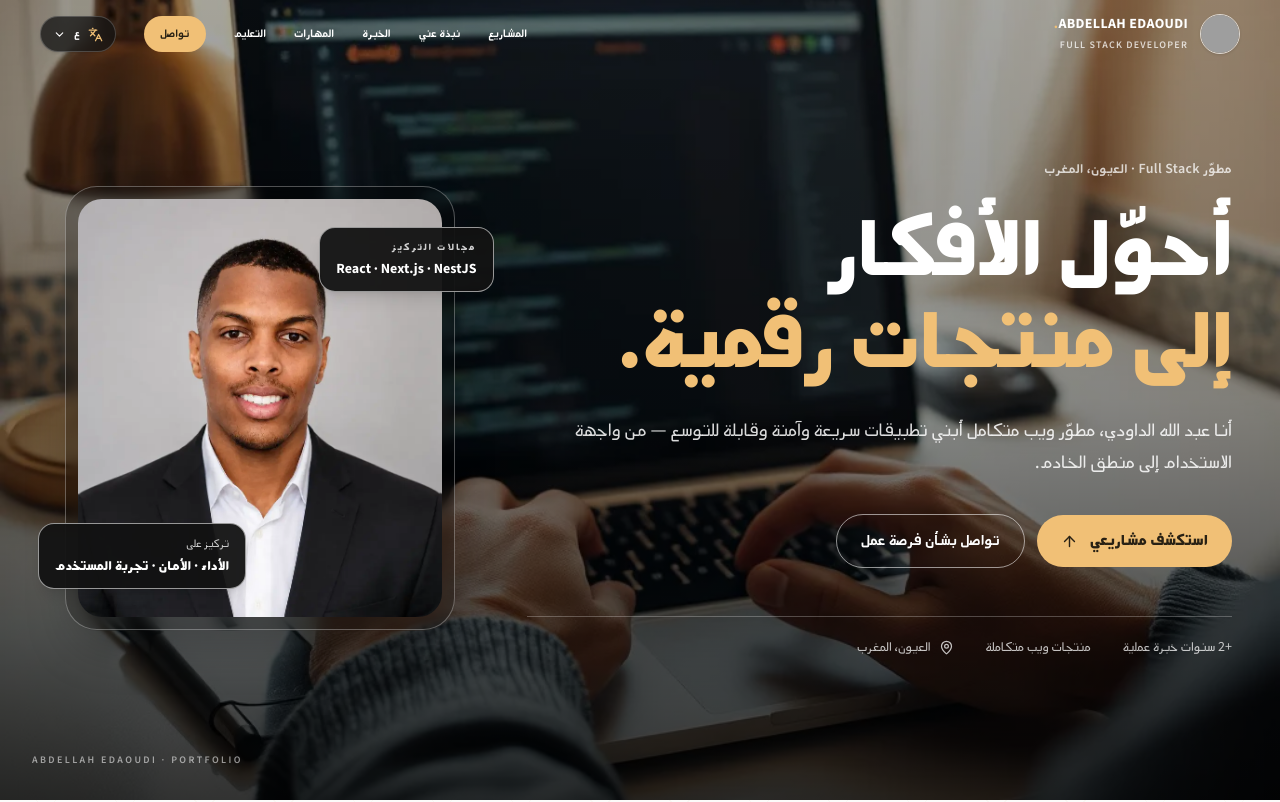
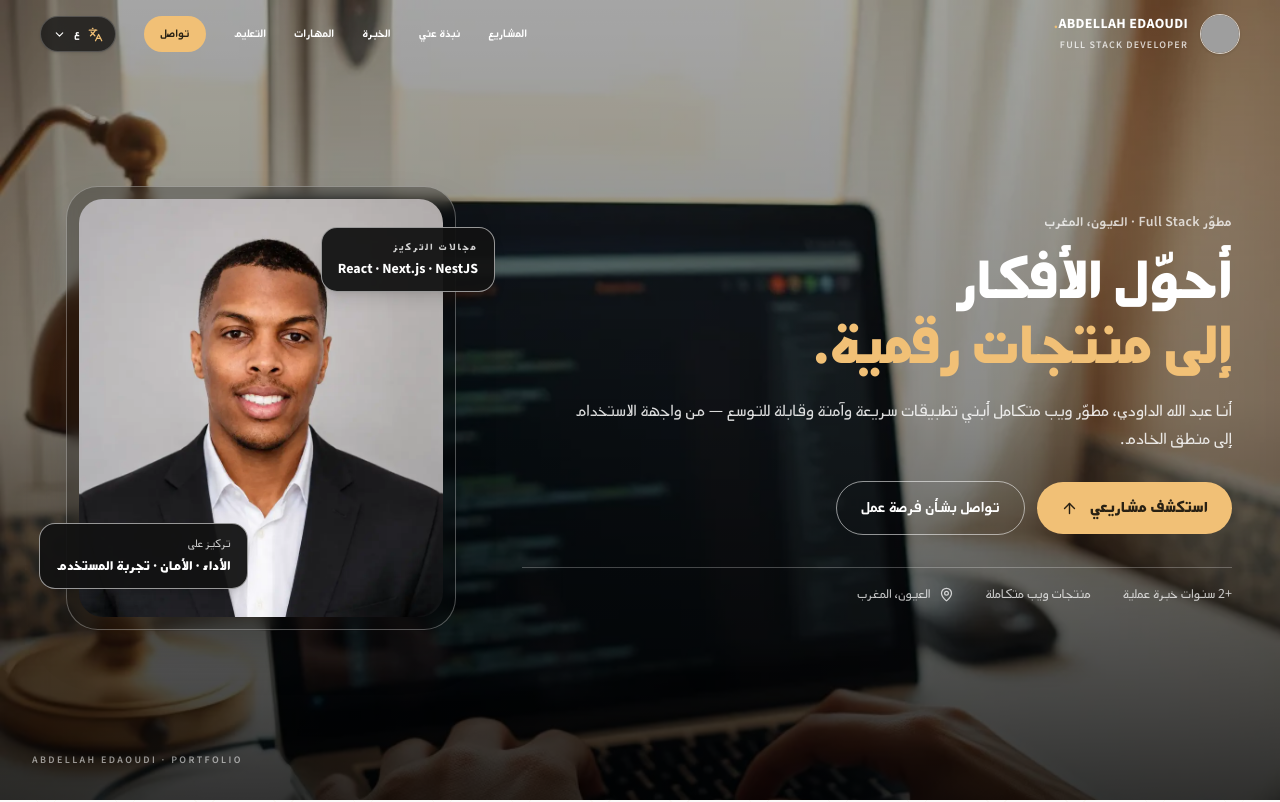
Before and after one commit to AbdellahEdaoudi/chantaan-studio-portfolio, a React (Vite) app: page / in a window 1280 px wide. Shown: the top 802 px of the page. Built offline with nearby package versions, Linux system fonts and the light colour scheme; grey boxes are pictures that could not be loaded.

Commit message:
improve: hero layout — compact spacing and font sizes for all languages viewport fit

```diff
--- a/src/pages/Index.tsx
+++ b/src/pages/Index.tsx
@@ -2,6 +2,7 @@ import { ArrowDown, ArrowUpRight, Github, Linkedin, Mail, MapPin } from "lucide-
 import { MotionItem, MotionReveal } from "@/components/MotionReveal"
 import Navbar from "@/components/Navbar"
 import highlights from "@/data/portfolio-highlights.json"
+import { useEffect } from 'react'
 import { useTranslation } from 'react-i18next'
 
 type Highlight = {
@@ -29,24 +30,35 @@ const skillGroups = [
 ]
 
 function Index() {
-  const { t } = useTranslation()
+  const { t, i18n } = useTranslation()
+
+  // Update <title> and <meta name="description"> on language change
+  useEffect(() => {
+    document.title = t('__page_title__')
+    const metaDesc = document.querySelector('meta[name="description"]')
+    if (metaDesc) metaDesc.setAttribute('content', t('__page_description__'))
+    // Update dir and lang on <html> for proper RTL/LTR
+    document.documentElement.lang = i18n.language
+    document.documentElement.dir = i18n.language === 'ar' ? 'rtl' : 'ltr'
+  }, [i18n.language, t])
+
   return (
     <main className="overflow-hidden bg-background text-foreground">
       <Navbar />
 
-      <section id="home" className="on-media relative isolate flex min-h-[760px] min-h-svh items-center overflow-hidden">
-        <img src="/assets/portfolio-hero.webp" alt={t("مساحة عمل لمطوّر ويب في ضوء دافئ")} className="absolute inset-0 -z-20 h-full w-full object-cover" />
+      <section id="home" className="on-media relative isolate flex min-h-[820px] min-h-svh items-center overflow-hidden">
+        <img src="/assets/portfolio-hero.webp" alt={t("مساحة عمل لمطوّر ويب في ضوء دافئ")} className="absolute inset-0 -z-20 h-full w-full object-cover object-top" />
         <div className="absolute inset-0 -z-10 bg-gradient-to-t from-black/80 via-black/45 to-black/35" />
-        <div className="mx-auto grid w-full max-w-7xl items-center gap-10 px-6 pb-20 pt-28 md:grid-cols-[1.25fr_0.75fr] md:gap-14 md:px-12 md:pb-24">
+        <div className="mx-auto grid w-full max-w-7xl items-center gap-8 px-6 pb-12 pt-20 md:grid-cols-[1.25fr_0.75fr] md:gap-12 md:px-12 md:pb-16">
           <MotionReveal delay={0.05}>
-            <MotionItem><p className="mb-6 text-sm font-semibold tracking-wide text-white/75">{t("مطوّر Full Stack · العيون، المغرب")}</p></MotionItem>
-            <MotionItem><h1 className="max-w-4xl text-5xl font-extrabold leading-[1.04] tracking-tight text-white sm:text-6xl md:text-7xl lg:text-[5.5rem]">{t("أحوّل الأفكار")}<br /><span className="text-primary">{t("إلى منتجات رقمية.")}</span></h1></MotionItem>
-            <MotionItem><p className="mt-7 max-w-2xl text-lg leading-8 text-white/85 md:text-xl">{t("أنا عبد الله الداودي، مطوّر ويب متكامل أبني تطبيقات سريعة وآمنة وقابلة للتوسع — من واجهة الاستخدام إلى منطق الخادم.")}</p></MotionItem>
-            <MotionItem><div className="mt-9 flex flex-wrap items-center gap-3">
+            <MotionItem><p className="mb-4 text-sm font-semibold tracking-wide text-white/75">{t("مطوّر Full Stack · العيون، المغرب")}</p></MotionItem>
+            <MotionItem><h1 className="max-w-4xl text-4xl font-extrabold leading-[1.08] tracking-tight text-white sm:text-[2.75rem] md:text-5xl lg:text-[3.75rem]">{t("أحوّل الأفكار")}<br /><span className="text-primary">{t("إلى منتجات رقمية.")}</span></h1></MotionItem>
+            <MotionItem><p className="mt-5 max-w-2xl text-base leading-7 text-white/85 md:text-lg">{t("أنا عبد الله الداودي، مطوّر ويب متكامل أبني تطبيقات سريعة وآمنة وقابلة للتوسع — من واجهة الاستخدام إلى منطق الخادم.")}</p></MotionItem>
+            <MotionItem><div className="mt-7 flex flex-wrap items-center gap-3">
               <a href="#work" className="inline-flex items-center gap-3 rounded-full bg-primary px-6 py-3.5 font-bold text-primary-foreground transition-all duration-300 hover:-translate-y-1 hover:shadow-lg">{t("استكشف مشاريعي")} <ArrowDown size={17} className="rtl:rotate-180" /></a>
               <a href="mailto:abdellahedaoudi.dev@gmail.com" className="rounded-full border border-white/55 px-6 py-3.5 font-semibold text-white transition-colors duration-300 hover:bg-white/10">{t("تواصل بشأن فرصة عمل")}</a>
             </div></MotionItem>
-            <MotionItem><div className="mt-12 flex flex-wrap items-center gap-x-8 gap-y-3 border-t border-white/25 pt-5 text-sm text-white/75"><span>{t("+2 سنوات خبرة عملية")}</span><span>{t("منتجات ويب متكاملة")}</span><span className="inline-flex items-center gap-2"><MapPin size={15} /> {t("العيون، المغرب")}</span></div></MotionItem>
+            <MotionItem><div className="mt-8 flex flex-wrap items-center gap-x-8 gap-y-3 border-t border-white/25 pt-4 text-sm text-white/75"><span>{t("+2 سنوات خبرة عملية")}</span><span>{t("منتجات ويب متكاملة")}</span><span className="inline-flex items-center gap-2"><MapPin size={15} /> {t("العيون، المغرب")}</span></div></MotionItem>
           </MotionReveal>
           <MotionReveal className="hidden md:block">
             <MotionItem><div className="relative mx-auto w-full max-w-[390px] rounded-[2rem] border border-white/30 bg-black/25 p-3 shadow-2xl backdrop-blur-sm">
```
